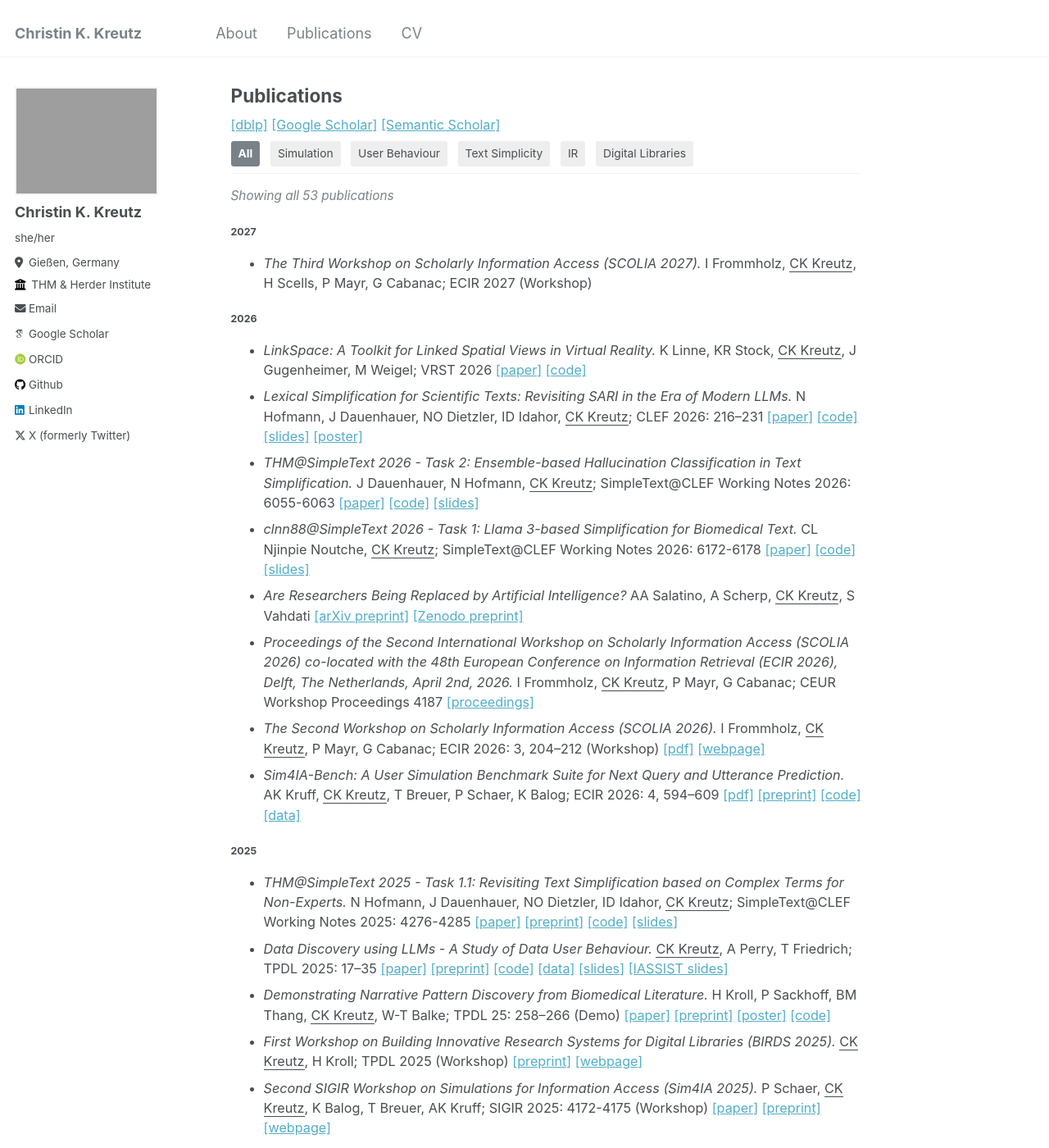
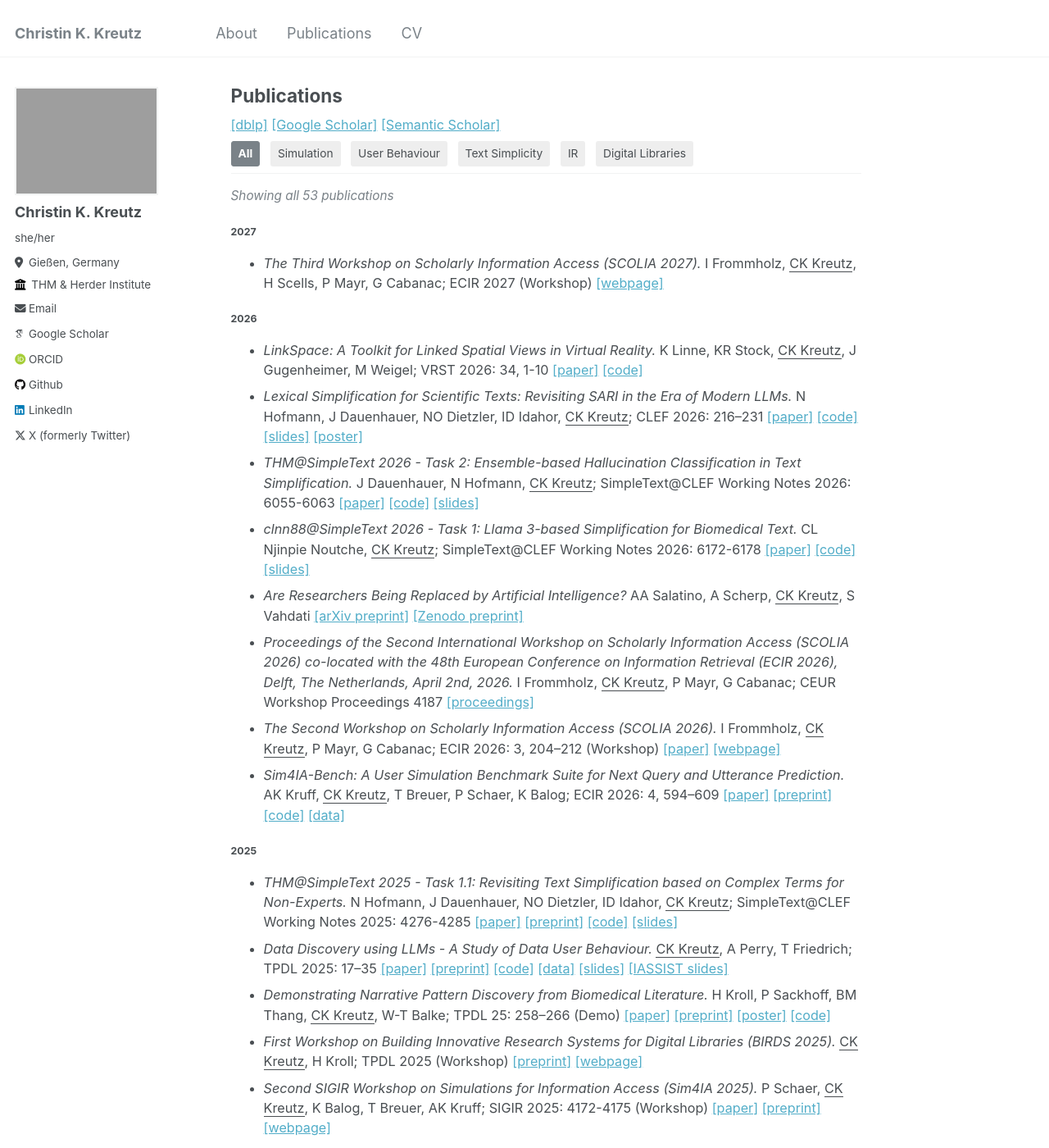
Before and after one commit to kreutzch/kreutzch.github.io, a Jekyll site: the page built from _pages/publications.md, in a window 1280 px wide and 1400 px high. Shown: the whole window at 82% size. Built offline with Jekyll 4.4.1, drawn with Linux system fonts in a browser that asks for light colours; some web fonts are replaced.

Commit message:
Update publication details and links

```diff
--- a/_pages/publications.md
+++ b/_pages/publications.md
@@ -26,6 +26,7 @@ author_profile: True
 <li class="pub-item" paper_categories="UB DL IR"><i>The Third Workshop on Scholarly Information Access (SCOLIA 2027).</i>
 I Frommholz, <u>CK Kreutz</u>, H Scells, P Mayr, G Cabanac;
 ECIR 2027 (Workshop)
+<a href="https://sites.google.com/view/bir-ws/scolia-2027" target="_blank">[webpage]</a>
 </li>
 </ul>
 
@@ -33,7 +34,7 @@ ECIR 2027 (Workshop)
 <ul class="pub-list">
 <li class="pub-item" paper_categories=""><i>LinkSpace: A Toolkit for Linked Spatial Views in Virtual Reality.</i>
 K Linne, KR Stock, <u>CK Kreutz</u>, J Gugenheimer, M Weigel;
-VRST 2026
+VRST 2026: 34, 1-10
 <a href="https://martinweigel.com/research/linkspace/2026-LinkSpace.pdf" target="_blank">[paper]</a>
 <a href="https://github.com/thm-mni-ii/LinkSpace" target="_blank">[code]</a>
 </li>
@@ -72,13 +73,13 @@ CEUR Workshop Proceedings 4187
 <li class="pub-item" paper_categories="UB DL IR"><i>The Second Workshop on Scholarly Information Access (SCOLIA 2026).</i>
 I Frommholz, <u>CK Kreutz</u>, P Mayr, G Cabanac;
 ECIR 2026: 3, 204–212 (Workshop)
-<a href="https://link.springer.com/chapter/10.1007/978-3-032-21324-2_17" target="_blank">[pdf]</a>
+<a href="https://link.springer.com/chapter/10.1007/978-3-032-21324-2_17" target="_blank">[paper]</a>
 <a href="https://sites.google.com/view/bir-ws/scolia-2026" target="_blank">[webpage]</a>
 </li>
 <li class="pub-item" paper_categories="SIM IR"><i>Sim4IA-Bench: A User Simulation Benchmark Suite for Next Query and Utterance Prediction.</i>
 AK Kruff, <u>CK Kreutz</u>, T Breuer, P Schaer, K Balog;
 ECIR 2026: 4, 594–609
-<a href="https://link.springer.com/chapter/10.1007/978-3-032-21321-1_61" target="_blank">[pdf]</a>
+<a href="https://link.springer.com/chapter/10.1007/978-3-032-21321-1_61" target="_blank">[paper]</a>
 <a href="https://arxiv.org/pdf/2511.09329" target="_blank">[preprint]</a>
 <a href="https://github.com/irgroup/Sim4IA-Bench" target="_blank">[code]</a>
 <a href="https://zenodo.org/communities/sim4ia_workshop_2025" target="_blank">[data]</a>
```
